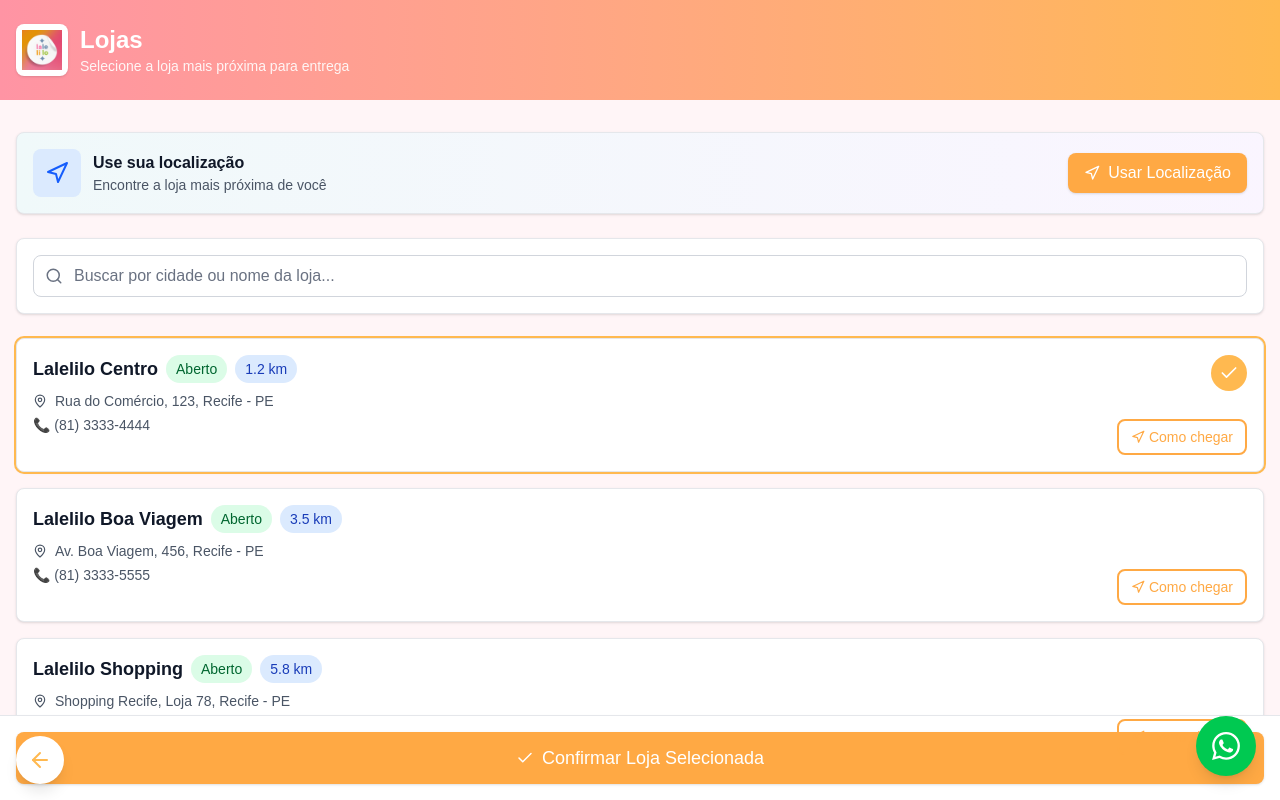
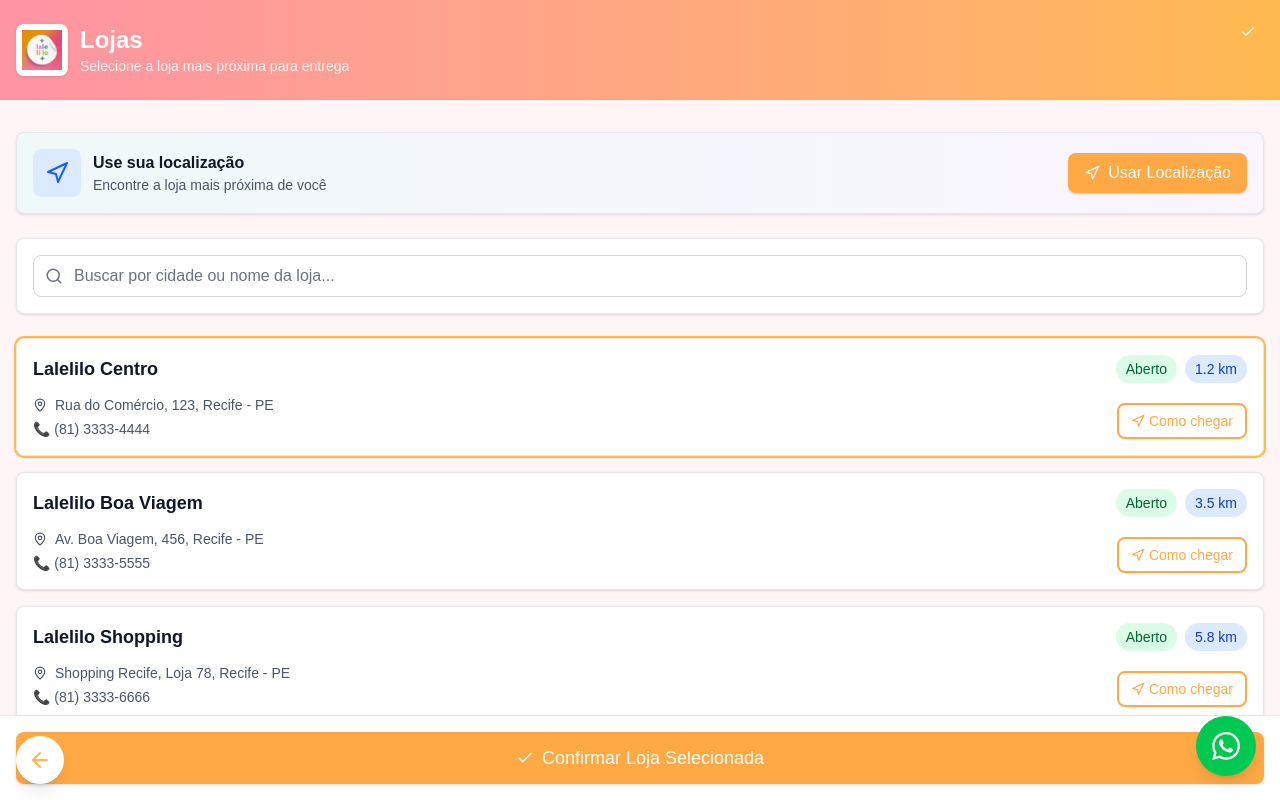
Before and after one commit to Noecramos/lalelilo, a Next.js app: page /location in a window 1280 px wide. Both pictures are taken after a click on the element 640 px from the left and 405 px from the top of the page. Shown: the top 800 px of the page. Built offline with nearby package versions, Linux system fonts and the light colour scheme.

Commit message:
feat: restructure location cards to match design with badges top-right

```diff
--- a/app/location/page.tsx
+++ b/app/location/page.tsx
@@ -161,10 +161,10 @@ export default function LocationPage() {
                                     }`}
                                 onClick={() => selectShop(shop.id)}
                             >
-                                <div className="flex items-start justify-between">
-                                    <div className="flex-1">
-                                        <div className="flex items-center gap-2 mb-2">
+                                {/* Top Row: Name + Badges */}
+                                <div className="flex items-start justify-between mb-3">
                                     <h3 className="font-semibold text-gray-900 text-lg">{shop.name}</h3>
+                                    <div className="flex items-center gap-2">
                                         {shop.is_open ? (
                                             <Badge variant="success">Aberto</Badge>
                                         ) : (
@@ -174,20 +174,17 @@ export default function LocationPage() {
                                             <Badge variant="info">{shop.distance} km</Badge>
                                         )}
                                     </div>
-                                        <div className="space-y-1 text-sm text-gray-600">
+                                </div>
+
+                                {/* Bottom Row: Address/Phone + Button */}
+                                <div className="flex items-end justify-between gap-4">
+                                    <div className="flex-1 space-y-1 text-sm text-gray-600">
                                         <p className="flex items-center gap-2">
                                             <MapPin size={14} />
                                             {shop.address}, {shop.city} - {shop.state}
                                         </p>
                                         <p>📞 {shop.phone}</p>
                                     </div>
-                                    </div>
-                                    <div className="flex flex-col items-end justify-between gap-4 min-h-[100px]">
-                                        {selectedShop === shop.id && (
-                                            <div className="bg-lale-orange text-white rounded-full p-2">
-                                                <Check size={20} />
-                                            </div>
-                                        )}
                                     <Button
                                         variant="outline"
                                         size="sm"
@@ -196,13 +193,19 @@ export default function LocationPage() {
                                             const address = encodeURIComponent(`${shop.address}, ${shop.city} - ${shop.state}`);
                                             window.open(`https://www.google.com/maps/search/?api=1&query=${address}`, '_blank');
                                         }}
-                                            className="whitespace-nowrap z-10 relative mt-auto"
+                                        className="whitespace-nowrap z-10 relative"
                                     >
                                         <Navigation size={14} className="mr-1" />
                                         Como chegar
                                     </Button>
                                 </div>
+
+                                {/* Selected Indicator */}
+                                {selectedShop === shop.id && (
+                                    <div className="absolute top-4 right-4 bg-lale-orange text-white rounded-full p-2">
+                                        <Check size={16} />
                                     </div>
+                                )}
                             </Card>
                         ))}
                     </div>
```
Lines whose indentation alone changed are shown as unchanged.
